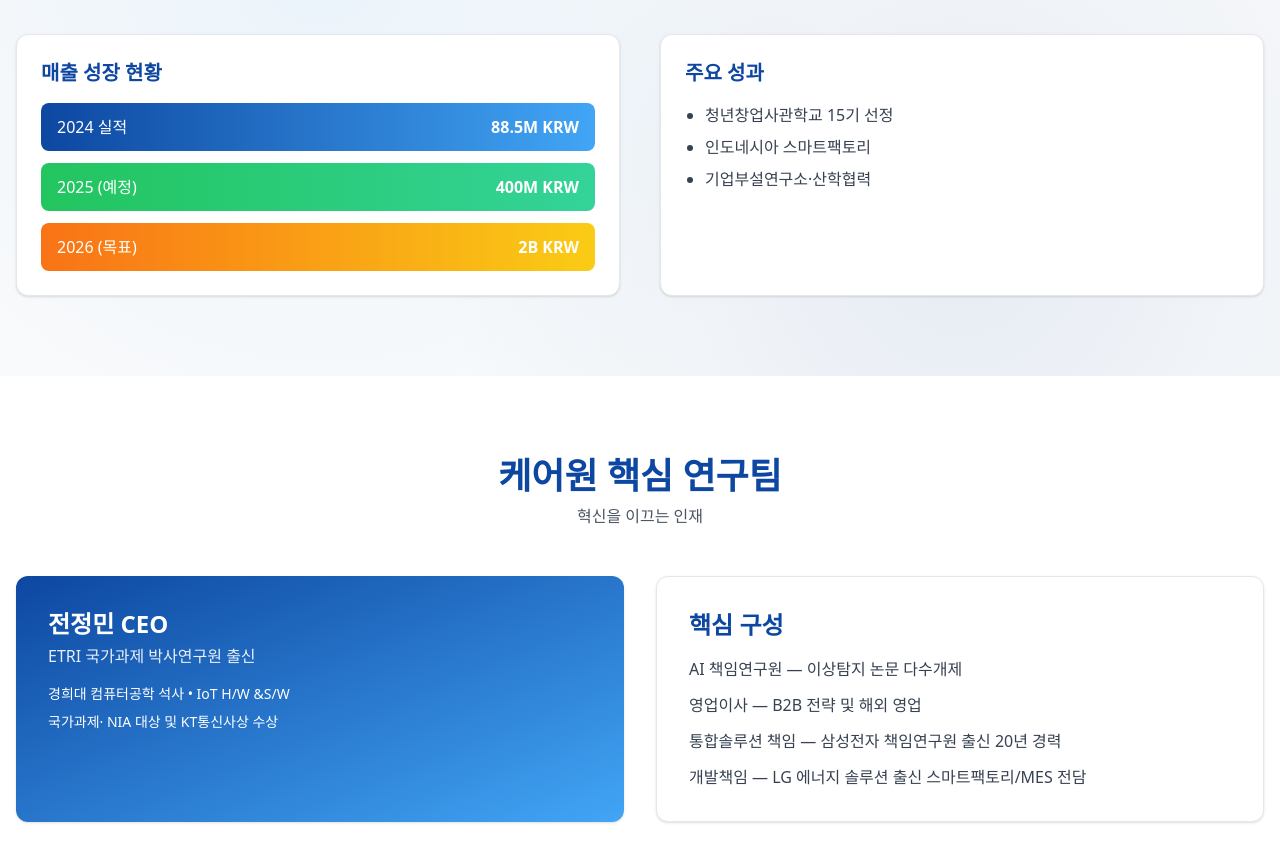
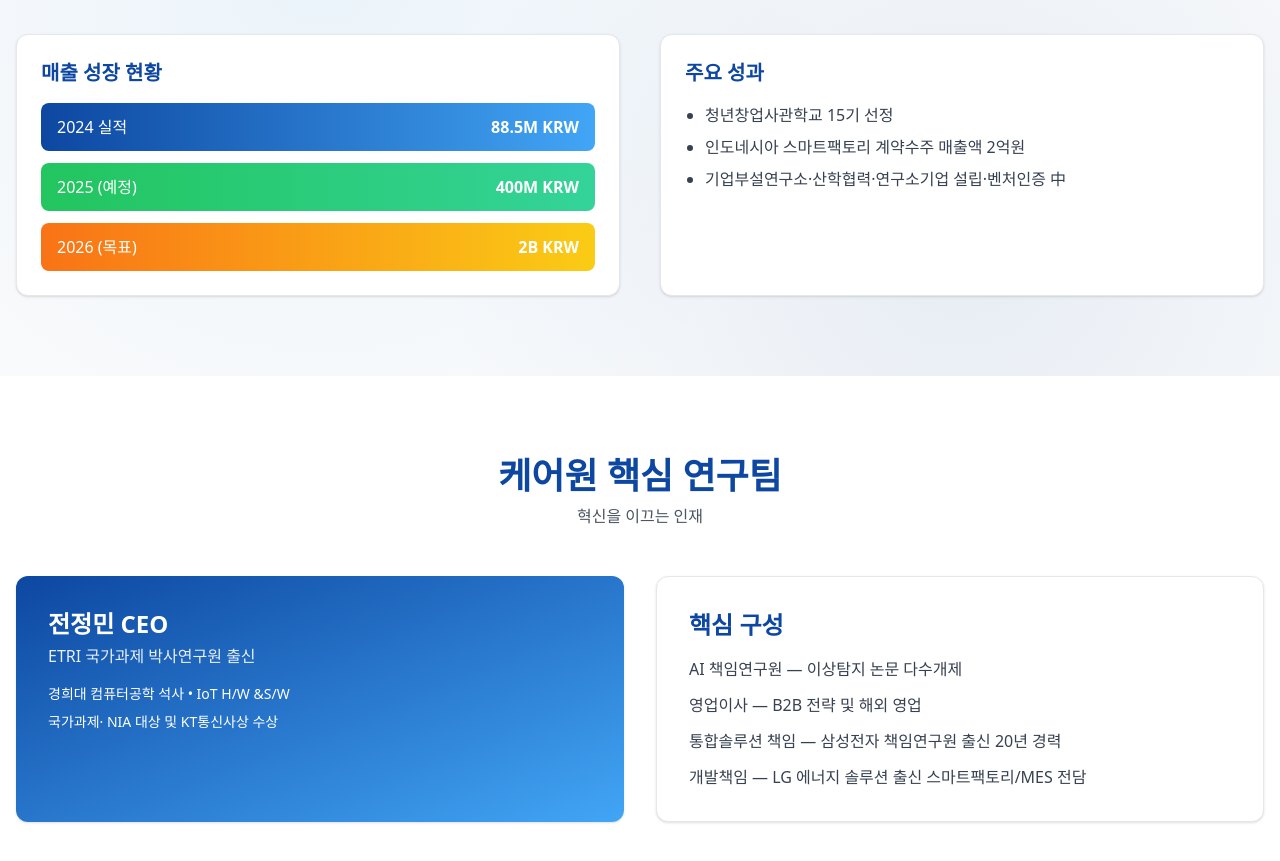
Before and after one commit to jeongminjeonme/careone-website, a plain HTML site: page index.html in a window 1280 px wide. Shown: the part 2180-3041 px from the top of the page. Drawn offline with nearby package versions, Linux system fonts and the light colour scheme.

Commit message:
Update index.html

```diff
--- a/index.html
+++ b/index.html
@@ -449,7 +449,7 @@
         sol_monitoring:"실시간 모니터링", sol_monitoring_desc:"24/7 감시 및 알림",
         vision_title:"비전 & 성장", vision_sub:"지속 가능한 산업 혁신",
         vision_sales:"매출 성장 현황", vision_2024:"2024 실적", vision_2025:"2025 (예정)", vision_2026:"2026 (목표)",
-        vision_achieve:"주요 성과", vision_a1:"청년창업사관학교 15기 선정", vision_a2:"인도네시아 스마트팩토리", vision_a3:"기업부설연구소·산학협력",
+        vision_achieve:"주요 성과", vision_a1:"청년창업사관학교 15기 선정", vision_a2:"인도네시아 스마트팩토리 계약수주 매출액 2억원 ", vision_a3:"기업부설연구소·산학협력·연구소기업 설립·벤처인증 中 ",
         team_title:"케어원 핵심 연구팀", team_sub:"혁신을 이끄는 인재",
         team_ceo:"전정민 CEO", team_ceo_role:"ETRI 국가과제 박사연구원 출신",
         team_ceo_b1:"경희대 컴퓨터공학 석사 • IoT H/W &S/W", team_ceo_b2:"국가과제· NIA 대상 및 KT통신사상 수상",
```
